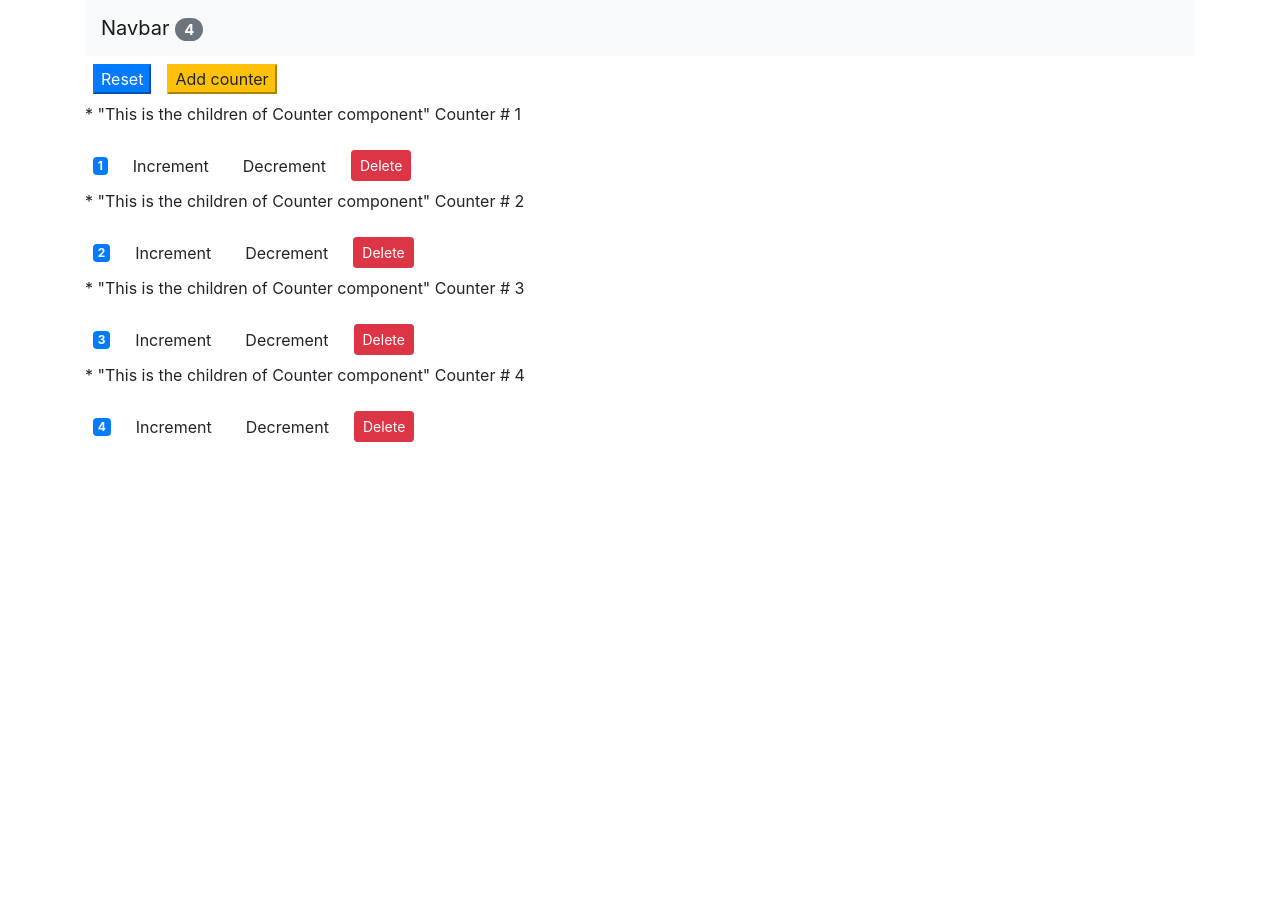
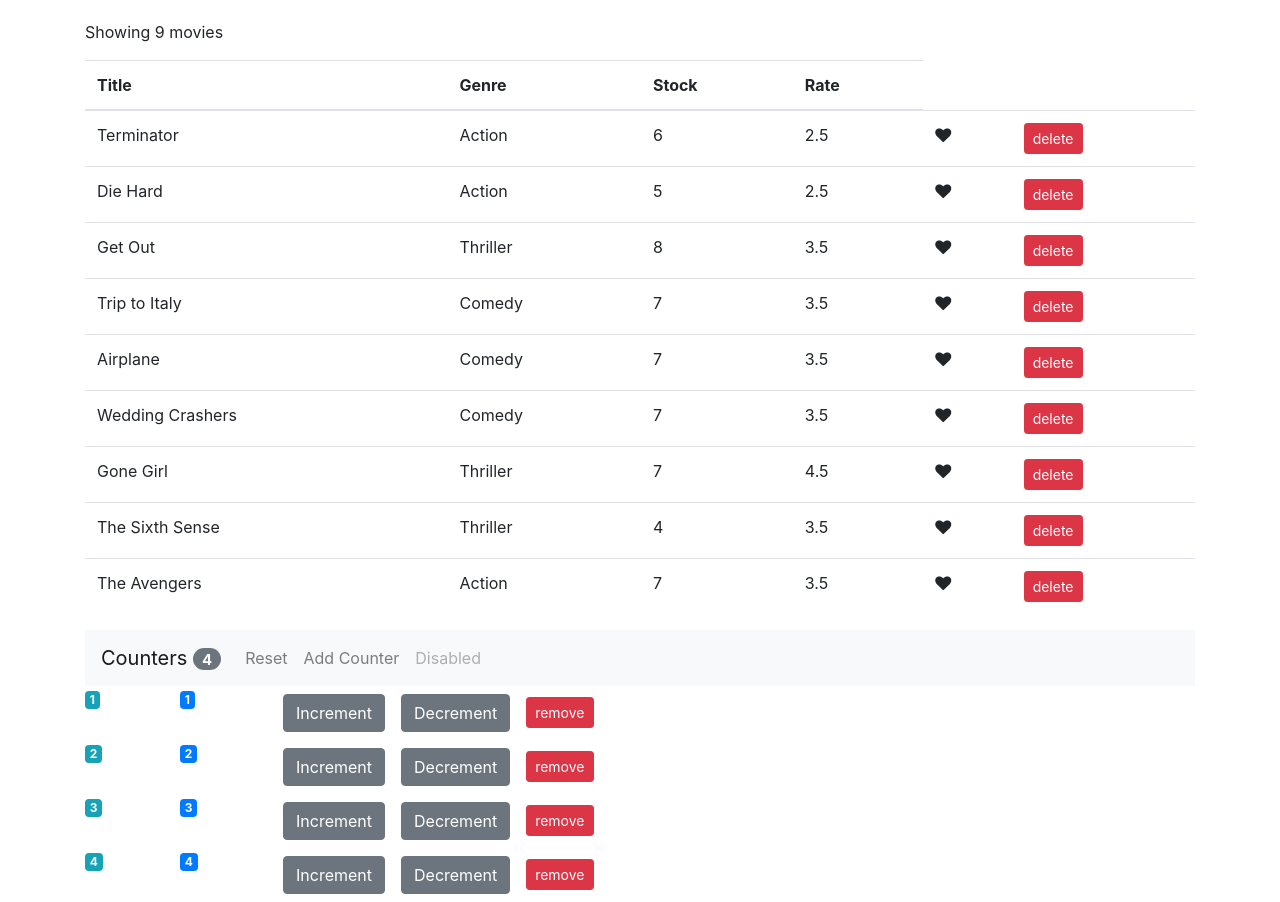
Before and after one commit to YanbinD/React-Capstone-project, a React (Create React App) app: page / in a window 1280 px wide. Before the commit the page ends 800 px from the top, so only its background shows below. Built offline with nearby package versions, Linux system fonts and the light colour scheme.

Commit message:
1: refactor navbar of counter, 2: added grid layout, 3: added like button

```diff
--- a/src/App.js
+++ b/src/App.js
@@ -1,12 +1,18 @@
 import React, { Component } from "react";
-// import Movies from "./Components/Movies";
+import Movies from "./Components/Movies";
 import CountersPanel from "./Components/CountersPanel"
 import "./App.css";
 
+
+
+
 class App extends Component {
+
   render() {
     return (
       <main className="container">
+        <Movies />
+
         <CountersPanel />
       </main>
     );
--- a/src/Components/Counter.jsx
+++ b/src/Components/Counter.jsx
@@ -1,22 +1,22 @@
+
 import React, { Component } from "react";
-
 
 // Controlled components: completly controlled by its parent
 class counter extends Component {
   // ===== With constructor =====
   //if there is props, it needs to be included in the constructor as a parameter
-  constructor(props) {
-    super(props);
-    // this.state = {
-    //   count: props.counter.value // NOT A single source of truth, only changed when mounted, if props changes, the state will not
-    //   // count : 0
+  // constructor(props) {
+  //   super(props);
+  //   // this.state = {
+  //   //   count: props.counter.value // NOT A single source of truth, only changed when mounted, if props changes, the state will not
+  //   //   // count : 0
+  //   // };
+  //   //this.handleIncrement = this.handleIncrement.bind(this);
   // };
-    //this.handleIncrement = this.handleIncrement.bind(this);
-  };
   // =============================
   // ===== without constructor =====
   // state = {
-  //   count: this.props.value
+  //   count: value
   // }
   // ===============================
   //event handler
@@ -35,50 +35,70 @@ class counter extends Component {
   //   this.setState({ count: this.state.count - 1 });
   // };
 
-  // <p> * using props to dislay ID: {this.props.counter.id} </p>
   render() {
-    console.log("props: here ", this.props);
-
+    const {
+      counter,
+      children,
+      onIncrement,
+      onDecrement,
+      onRemove
+    } = this.props;
 
     return (
       <div className="counter-container">
-        {this.props.children}
+        <div className="row">
+          <div className="col col-lg-1">
+            <span class="badge badge-info">{counter.id} </span>
+          </div>
+          <div className="col col-lg-1">
+            <span className={this.getBadgeClass()}> {this.formatCount()}</span>
+          </div>
 
-        <span className={this.getBadgeClass()}> {this.formatCount()}</span>
+          <div className="col">
             <button
-          onClick={() => this.props.onIncrement(this.props.counter)}
-          style={this.styles}
-          className="btn btn-scondary btm-sm m-1"
+              onClick={() => onIncrement(counter)}
+              type="button"
+              className="btn btn-secondary btm-sm m-2"
             >
+
+
               Increment
             </button>
 
             <button
-          onClick={() => this.props.onDecrement(this.props.counter)}
-          style={this.styles}
-          className="btn btn-scondary btm-sm m-1"
+              onClick={() => onDecrement(counter)}
+              type="button"
+              className="btn btn-secondary btm-sm m-2"
+              disabled={counter.value === 0 ? "disable" : ""}
             >
               Decrement
             </button>
 
             <button
-          onClick={() => this.props.onDelete(this.props.counter)}
+              onClick={() => onRemove(counter)}
               className="btn btn-danger btn-sm m-2"
             >
-          Delete
+              remove
             </button>
+          </div>
+        </div>
       </div>
     );
   }
 
   formatCount() {
-    const {value} = this.props.counter;
+    const { value } = this.props.counter;
     return value === 0 ? "Zero" : value;
   }
 
   getBadgeClass() {
-    let classes = "badge m-2 badge-";
-    classes += this.props.counter.value === 0 ? "warning" : this.props.counter.value  > 0 ? "primary" : "danger";
+    let classes = "badge badge-";
+    classes +=
+      this.props.counter.value === 0
+        ? "warning"
+        : this.props.counter.value > 0
+        ? "primary"
+        : "danger";
     return classes;
   }
 }
--- a/src/Components/CounterNavbar.jsx
+++ b/src/Components/CounterNavbar.jsx
@@ -6,13 +6,23 @@ import React, { Component } from "react";
 // and pass props as parameter
 // React will pass the prop object as an argument to this function at runtime
 
-const CounterNavBar = ({totalCounter}) => {
+const CounterNavBar = ({totalCounter, onReset, onAdd}) => {
   return (
     <nav className="navbar navbar-expand-lg navbar-light bg-light">
     <a className="navbar-brand" href="#">
-      Navbar <span className="badge badge-pill badge-secondary">{totalCounter}</span>
+      Counters  <span className="badge badge-pill badge-secondary">{totalCounter}</span>
     </a>
+    <button className="navbar-toggler" type="button" data-toggle="collapse" data-target="#navbarNavAltMarkup" aria-controls="navbarNavAltMarkup" aria-expanded="false" aria-label="Toggle navigation">
+    <span className="navbar-toggler-icon"></span>
+    </button>
 
+      <div className="collapse navbar-collapse" id="navbarNavAltMarkup">
+    <div className="navbar-nav">
+      <a onClick={onReset} className="nav-item nav-link" href="#">Reset</a>
+      <a onClick={onAdd} className="nav-item nav-link" href="#">Add Counter</a>
+      <a className="nav-item nav-link disabled" href="#">Disabled</a>
+    </div>
+  </div>
   </nav>
    );
 }
--- a/src/Components/Counters.jsx
+++ b/src/Components/Counters.jsx
@@ -3,30 +3,15 @@ import Counter from "./Counter";
 
 class Counters extends Component {
   render() {
-
     // Destructuring, take the properties that's needed and no need to call this.props on them
-    const {onReset, onDelete, onDecrement, onIncrement, onAdd, Counters} = this.props;
+    const { onRemove, onDecrement, onIncrement, counters } = this.props;
 
     return (
       <div>
-        <button
-          onClick={onReset}
-          className="btn-primary btn-small m-2"
-        >
-          {" "}
-          Reset{" "}
-        </button>
-
-        <button onClick={onAdd} className="btn-warning btn-small m-2">
-          {" "}
-          Add counter{" "}
-        </button>
-
-        {this.props.counters.map(c => (
-          // <Counter key={counter.id} value={counter.value} selected={true}/>
+        {counters.map(c => (
           <Counter
             key={c.id}
-            onDelete={onDelete}
+            onRemove={onRemove}
             onIncrement={onIncrement}
             onDecrement={onDecrement}
             counter={c}
--- a/src/Components/CountersPanel.jsx
+++ b/src/Components/CountersPanel.jsx
@@ -63,16 +63,18 @@ class CountersPanel extends Component {
     };
 
 
+
     render() {
         return (
             <React.Fragment>
                 <Navbar
-                    totalCounter={this.state.counters.filter(c => c.value > 0).length}/>
+                    totalCounter={this.state.counters.filter(c => c.value > 0).length}
+                    onReset={this.handleReset}
+                    onAdd={this.handleAdd}
+                    />
                 <Counters
                     counters={this.state.counters}
-                    onReset={this.handleReset}
-                    onDelete={this.handleDelete}
-                    onAdd={this.handleAdd}
+                    onRemove={this.handleDelete}
                     onIncrement={this.handleIncrement}
                     onDecrement={this.handleDecrement}
                 />
--- a/src/Components/Movies.jsx
+++ b/src/Components/Movies.jsx
@@ -1,4 +1,5 @@
 import React, { Component } from "react";
+import Like from "./common/Like";
 // import ReactDom from "react-dom";
 import { getMovies } from "../services/fakeMovieService";
 
@@ -18,6 +19,15 @@ class Movies extends Component {
     const movies = this.state.movies.filter(m => m._id !== id);
     // this.setState({movies : movies});
     this.setState({ movies });
+  };
+
+  handleLike = movie => {
+    const movies = [...this.state.movies];
+    const index = movies.indexOf(movie);
+    movies[index] = { ...movies[index] };
+    movies[index].liked = ! movies[index].liked;
+
+    this.setState({movies});
   };
 
   render() {
@@ -45,6 +55,9 @@ class Movies extends Component {
                 <td>{movie.numberInStock}</td>
                 <td>{movie.dailyRentalRate}</td>
                 <td>
+                  <Like liked={movie.liked} onLikeClick={() => this.handleLike(movie)} />
+                </td>
+                <td>
                   <button
                     onClick={() => this.handleDelete(movie._id)}
                     className="btn btn-danger btn-sm"
--- /dev/null
+++ b/src/Components/common/Like.jsx
@@ -0,0 +1,14 @@
+import React, { Component } from 'react';
+
+//input : Like (boolean)
+//Output: onClick
+
+const Like = ({liked, onLikeClick}) => {
+    let classes = "fa fa-heart";
+    if (!liked) classes+="-o"
+    return (
+        <i onClick={onLikeClick} style={{cursor: "pointer"}} className = {classes} aria-hidden="true"></i>
+    );
+}
+
+export default Like;
--- /dev/null
+++ b/src/Components/style.css
@@ -0,0 +1,4 @@
+.row.display-flex {
+    display: flex;
+    flex-wrap: wrap;
+  }
--- a/src/services/fakeMovieService.js
+++ b/src/services/fakeMovieService.js
@@ -7,63 +7,72 @@ const movies = [
     genre: { _id: "5b21ca3eeb7f6fbccd471818", name: "Action" },
     numberInStock: 6,
     dailyRentalRate: 2.5,
-    publishDate: "2018-01-03T19:04:28.809Z"
+    publishDate: "2018-01-03T19:04:28.809Z",
+    liked : true
   },
   {
     _id: "5b21ca3eeb7f6fbccd471816",
     title: "Die Hard",
     genre: { _id: "5b21ca3eeb7f6fbccd471818", name: "Action" },
     numberInStock: 5,
-    dailyRentalRate: 2.5
+    dailyRentalRate: 2.5,
+    liked : true
   },
   {
     _id: "5b21ca3eeb7f6fbccd471817",
     title: "Get Out",
     genre: { _id: "5b21ca3eeb7f6fbccd471820", name: "Thriller" },
     numberInStock: 8,
-    dailyRentalRate: 3.5
+    dailyRentalRate: 3.5,
+    liked : true
   },
   {
     _id: "5b21ca3eeb7f6fbccd471819",
     title: "Trip to Italy",
     genre: { _id: "5b21ca3eeb7f6fbccd471814", name: "Comedy" },
     numberInStock: 7,
-    dailyRentalRate: 3.5
+    dailyRentalRate: 3.5,
+    liked : true
   },
   {
     _id: "5b21ca3eeb7f6fbccd47181a",
     title: "Airplane",
     genre: { _id: "5b21ca3eeb7f6fbccd471814", name: "Comedy" },
     numberInStock: 7,
-    dailyRentalRate: 3.5
+    dailyRentalRate: 3.5,
+    liked : true
   },
   {
     _id: "5b21ca3eeb7f6fbccd47181b",
     title: "Wedding Crashers",
     genre: { _id: "5b21ca3eeb7f6fbccd471814", name: "Comedy" },
     numberInStock: 7,
-    dailyRentalRate: 3.5
+    dailyRentalRate: 3.5,
+    liked : true
   },
   {
     _id: "5b21ca3eeb7f6fbccd47181e",
     title: "Gone Girl",
     genre: { _id: "5b21ca3eeb7f6fbccd471820", name: "Thriller" },
     numberInStock: 7,
-    dailyRentalRate: 4.5
+    dailyRentalRate: 4.5,
+    liked : true
   },
   {
     _id: "5b21ca3eeb7f6fbccd47181f",
     title: "The Sixth Sense",
     genre: { _id: "5b21ca3eeb7f6fbccd471820", name: "Thriller" },
     numberInStock: 4,
-    dailyRentalRate: 3.5
+    dailyRentalRate: 3.5,
+    liked : true
   },
   {
     _id: "5b21ca3eeb7f6fbccd471821",
     title: "The Avengers",
     genre: { _id: "5b21ca3eeb7f6fbccd471818", name: "Action" },
     numberInStock: 7,
-    dailyRentalRate: 3.5
+    dailyRentalRate: 3.5,
+    liked : true
   }
 ];
 
```
Lines whose indentation alone changed are shown as unchanged.
